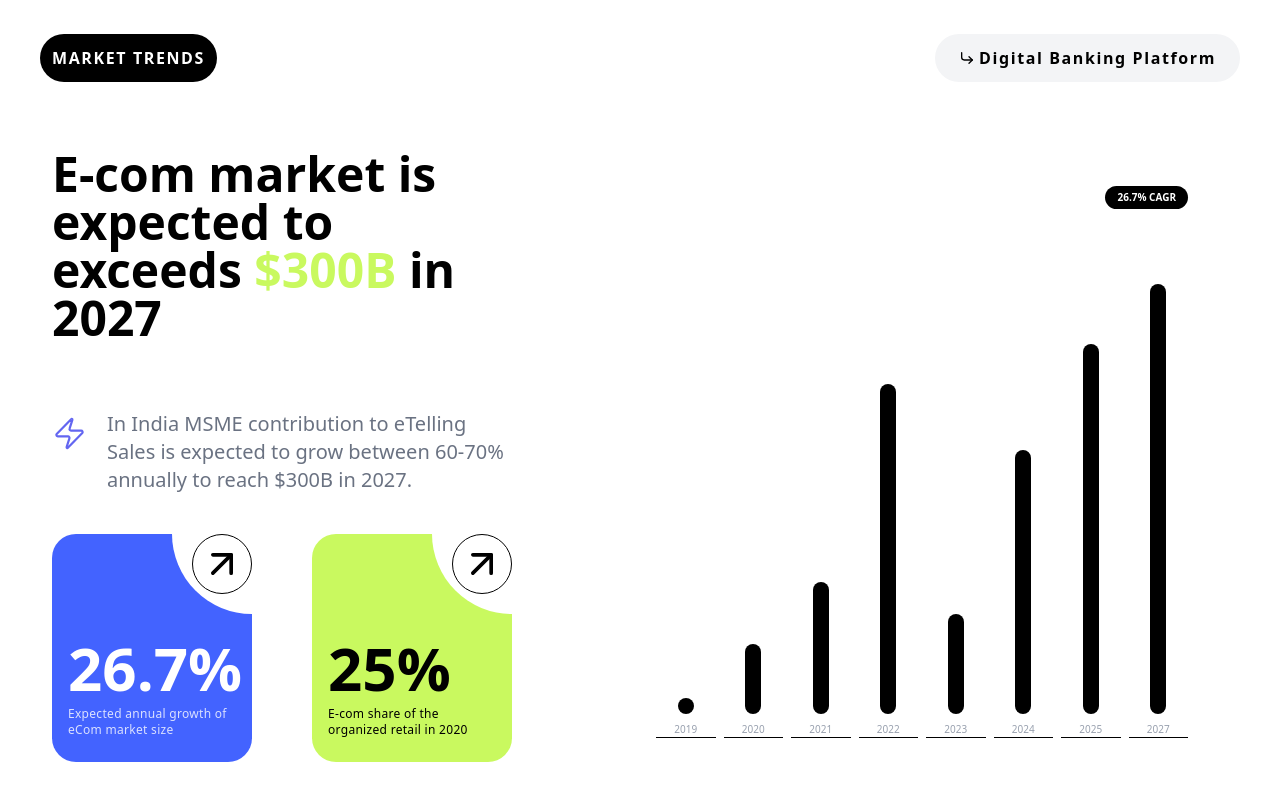
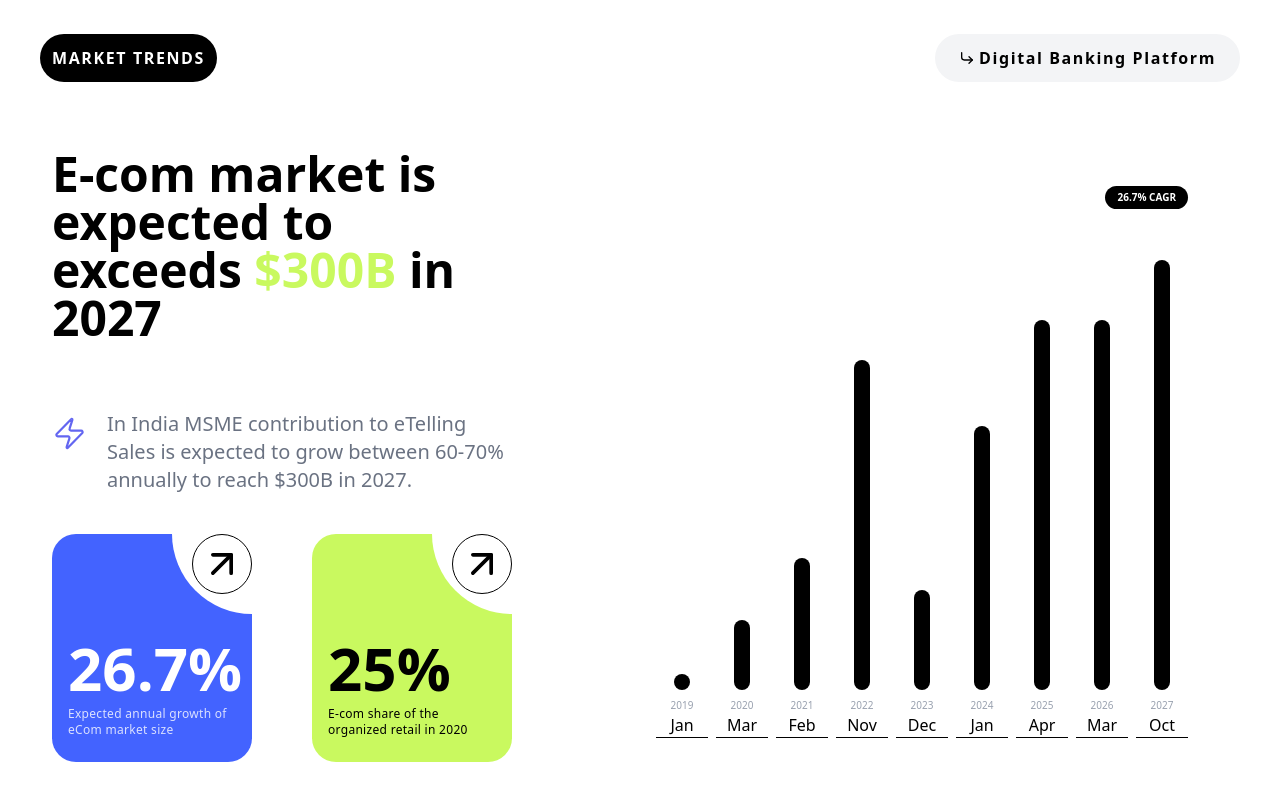
Before and after one commit to ADiTY0102/Learn-ReactJs, a React app in the folder UserCardFrontend/: page / in a window 1280 px wide. Shown: the part 786-1586 px from the top of the page. Built offline with nearby package versions, Linux system fonts and the light colour scheme; the HTML template or start-up script is replaced by a standard one.

Commit message:
Introduced Months Label with Year in the graph

```diff
--- a/UserCardFrontend/src/Components/SectionTwo/Graph.jsx
+++ b/UserCardFrontend/src/Components/SectionTwo/Graph.jsx
@@ -13,14 +13,15 @@ const Graph = () => {
 
             <div className="mt-4 flex-1 flex items-end justify-between gap-2">
                 {[
-                    { year: "2019", h: "16" },
-                    { year: "2020", h: "70" },
-                    { year: "2021", h: "132" },
-                    { year: "2022", h: "330" },
-                    { year: "2023", h: "100" },
-                    { year: "2024", h: "264" },
-                    { year: "2025", h: "370" },
-                    { year: "2027", h: "430" },
+                    { year: "2019",month:"Jan", h: "16" },
+                    { year: "2020",month:"Mar", h: "70" },
+                    { year: "2021",month:"Feb", h: "132" },
+                    { year: "2022",month:"Nov", h: "330" },
+                    { year: "2023",month:"Dec", h: "100" },
+                    { year: "2024",month:"Jan", h: "264" },
+                    { year: "2025",month:"Apr", h: "370" },
+                    { year: "2026",month:"Mar", h: "370" },
+                    { year: "2027",month:"Oct", h: "430" },
                 ].map((item) => (
                     <div key={item.year} className="flex flex-col items-center flex-1 border-b">
                         <div
@@ -30,6 +31,8 @@ const Graph = () => {
                         <span className="mt-2 text-[10px] text-gray-400">
                             {item.year}
                         </span>
+
+                        {item.month}
                     </div>
                 ))}
             </div>
```
